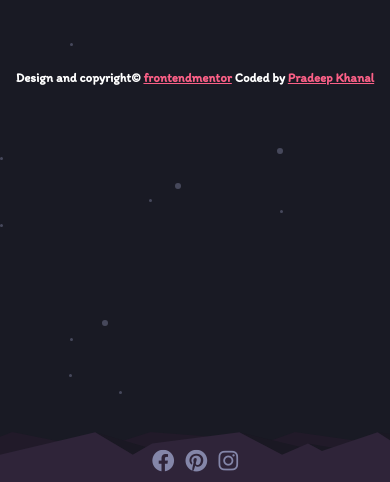
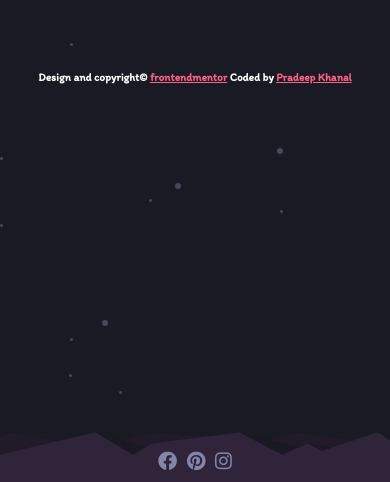
Before and after one commit to pradeepkhanal23/live-time-and-date, a plain HTML site: page index.html in a window 390 px wide. Shown: the part 359-841 px from the top of the page. Drawn offline with Linux system fonts and the light colour scheme.

```diff
--- a/styles.css
+++ b/styles.css
@@ -212,7 +212,7 @@ main {
 .copyright {
   margin: 5rem auto;
   color: white;
-  font-size: 1rem;
+  font-size: 1.2rem;
 }
 
 .pattern-hills {
@@ -262,3 +262,14 @@ main {
     bottom: 0.5rem;
   }
 }
+
+@media only screen and (max-width: 400px) {
+  .copyright {
+    font-size: 0.7rem;
+    white-space: nowrap;
+  }
+
+  .social {
+    transform: scale(0.6);
+  }
+}
```
Also changed, not shown: 2 other files.
